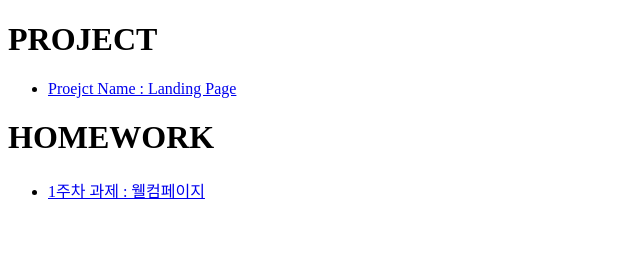
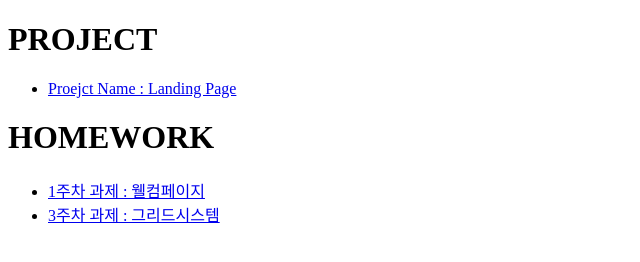
Before and after one commit to soulruji/soulruji.github.io, a plain HTML site: page index.html in a window 1280 px wide. Shown: the whole page, without its empty margins (0-640 px from the left). Drawn offline with Linux system fonts and the light colour scheme.

Commit message:
6주차 과제업로드_1

```diff
--- a/index.html
+++ b/index.html
@@ -23,6 +23,7 @@
 	<h1>HOMEWORK</h1>
 	<ul>
 		<li><a href="homework/week01_welcome/index.html">1주차 과제 : 웰컴페이지</a></li>
+		<li><a href="homework/grid_system/homework.png">3주차 과제 : 그리드시스템</a></li>
 	</ul>
 
 
```
Also changed, not shown: homework/grid_system/homework.png (added).
